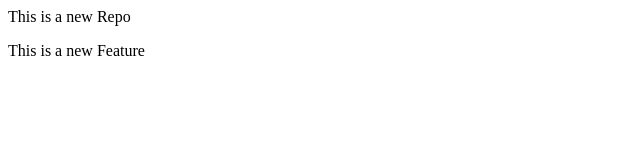
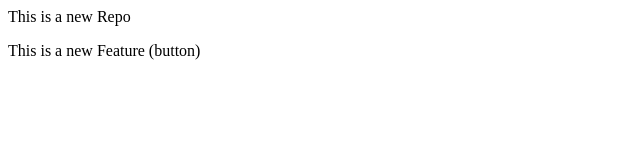
Before and after one commit to Shobha4-Goudar/localrepo, a plain HTML site: page index.html in a window 1280 px wide. Shown: the full height of the page, 0-640 px from the left. Drawn offline with Linux system fonts and the light colour scheme.

```diff
--- a/index.html
+++ b/index.html
@@ -1,2 +1,2 @@
 <p>This is a new Repo</p>
-<p>This is a new Feature</p>
+<p>This is a new Feature (button)</button></p>
```
